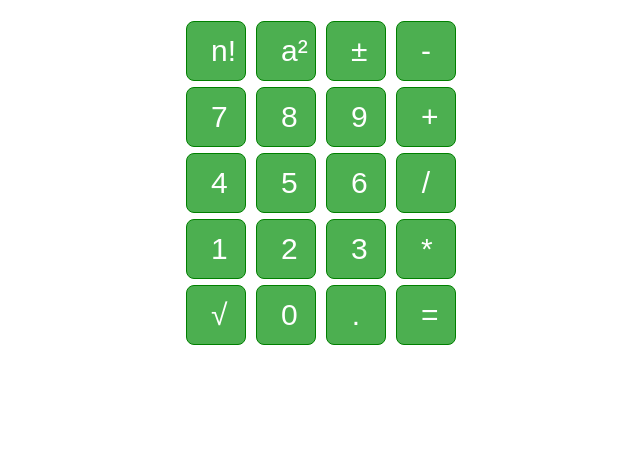
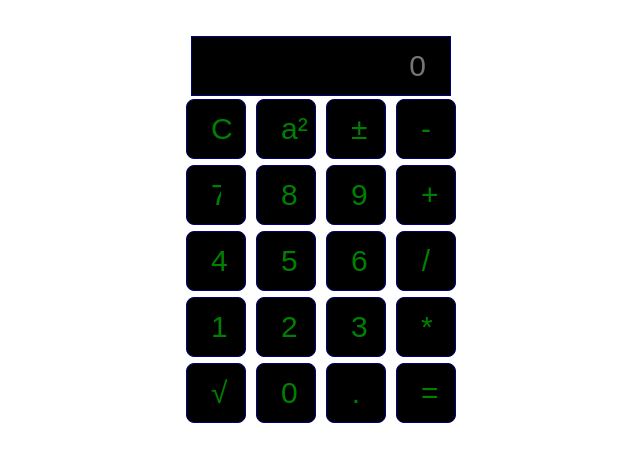
Before and after one commit to cristisorinx/JS, a plain HTML site: page calculator.html in a window 1280 px wide. Shown: the part 48-510 px from the top of the page, without its empty margins (319-959 px from the left). Drawn offline with Linux system fonts and the light colour scheme.

Commit message:
Calculator update

```diff
--- a/calculator.html
+++ b/calculator.html
@@ -1,52 +1,107 @@
 <html>
 <style type="text/css">
-	.btn-group button {
-    background-color: #4CAF50; /* Green background */
-    border: 1px solid green; /* Green border */
-    color: white; /* White text */
+	.btn-group input {
+    background-color: black;
+    border: 1px solid navy;
+    color: green; /* White text */
     padding: 10px 24px; /* Some padding */
     cursor: pointer; /* Pointer/hand icon */
     width: 5px; /* Set a width if needed */
     height: auto;
-    display: inline-block; /* Make the buttons appear below each other */
+    display: inline-block; /* Make the inputs appear below each other */
     text-align: center;
+	}
+	.display{
+		background-color: black;
+		border: 2px solid black;
+		color:green;
+		text-align: right;
 	}
 </style>
 	<head>
 	<title id="title">This is My Calculator</title>
+	<script type="text/javascript">
+		var elements =[2,4,5];
+		var i = 0;
+		var btnsub = function (){
+			document.Calculator.display.value += '-';
+		}
+
+		var btnadd = function(){
+			document.Calculator.display.value += '+';
+		}
+
+		var btndiv = function(){
+			document.Calculator.display.value += '/';
+		}
+
+		var btnmul = function(){
+			document.Calculator.display.value += '*';
+		}
+
+		var btnequal = function(){
+			document.Calculator.display.value =eval(document.Calculator.display.value);
+		}
+
+		var btnsqrt = function(){
+			var x = document.getElementById('display').value;
+			var result = Math.sqrt(x);
+			document.Calculator.display.value = result;
+		}
+	</script>
 	</head>
 
 	<body>
 	<h1 style="color: blue;text-align: center;font-size: 200%;font-family: Courier New;"><b>Calculator</b></h1>
 
-	<div class="btn-group" style="width: auto;background: FFF8DC;text-align: center">
-		<button style="width: 60px;height: 60px;font-size: 30;border-radius: 8px;margin: 3px">n!</button>
-		<button style="width: 60px;height: 60px;font-size: 30;border-radius: 8px;margin: 3px">a²</button>
-		<button style="width: 60px;height: 60px;font-size: 30;border-radius: 8px;margin: 3px">&#177</button>
-		<button style="width: 60px;height: 60px;font-size: 30;border-radius: 8px;margin: 3px">-</button>
+<!--
+<form name="d2">
+		<input type="text" name="result" value="0">
+		<input type="button" id="button2" value="2" onclick="save('button2')">
+		<input type="button" id="button2" value="2" onclick="save('button2')">
+	</form>
+-->
+
+<br>
+
+<div class="btn-group" style="width: auto;background: FFF8DC;text-align: center">
+	<form name="Calculator">
+		<input class="Display" id="display" name="display" placeholder="0" style="width: 260px;height: 60px;font-size: 30;text-align: right">
+		<br>
+		<input type="button" value="C" onclick="Calculator.display.value = ''" style="width: 60px;height: 60px;font-size: 30;border-radius: 8px;margin: 3px">
+		<input type="button" value="a²" onclick="btnsquare()" style="width: 60px;height: 60px;font-size: 30;border-radius: 8px;margin: 3px">
+		<input type="button" value="&#177" onclick="btnplusminus()" style="width: 60px;height: 60px;font-size: 30;border-radius: 8px;margin: 3px">
+		<input type="button" value="-" onclick="btnsub()" style="width: 60px;height: 60px;font-size: 30;border-radius: 8px;margin: 3px">
 		<br>
 
-		<button style="width: 60px;height: 60px;font-size: 30;border-radius: 8px;margin: 3px">7</button>
-		<button style="width: 60px;height: 60px;font-size: 30;border-radius: 8px;margin: 3px">8</button>
-		<button style="width: 60px;height: 60px;font-size: 30;border-radius: 8px;margin: 3px">9</button>
-		<button style="width: 60px;height: 60px;font-size: 30;border-radius: 8px;margin: 3px">+</button>
+		<input type="input" value="7" onclick="Calculator.display.value += '7'" style="width: 60px;height: 60px;font-size: 30;border-radius: 8px;margin: 3px">
+		<input type="button" value="8" onclick="Calculator.display.value +='8'" style="width: 60px;height: 60px;font-size: 30;border-radius: 8px;margin: 3px">
+		<input type="button" value="9" onclick="Calculator.display.value += '9'" style="width: 60px;height: 60px;font-size: 30;border-radius: 8px;margin: 3px">
+		<input type="button" value ="+" onclick="btnadd()" style="width: 60px;height: 60px;font-size: 30;border-radius: 8px;margin: 3px">
 		<br>
 
-		<button style="width: 60px;height: 60px;font-size: 30;border-radius: 8px;margin: 3px">4</button>
-		<button style="width: 60px;height: 60px;font-size: 30;border-radius: 8px;margin: 3px">5</button>
-		<button style="width: 60px;height: 60px;font-size: 30;border-radius: 8px;margin: 3px">6</button>
-		<button style="width: 60px;height: 60px;font-size: 30;border-radius: 8px;margin: 3px">/</button>
+		<input type="button" value="4 " onclick="Calculator.display.value += '4'" style="width: 60px;height: 60px;font-size: 30;border-radius: 8px;margin: 3px">
+		<input type="button" value="5" onclick="Calculator.display.value += '5'" style="width: 60px;height: 60px;font-size: 30;border-radius: 8px;margin: 3px">
+		<input type="button" value="6" onclick="Calculator.display.value += 6" style="width: 60px;height: 60px;font-size: 30;border-radius: 8px;margin: 3px">
+		<input type="button" value="/" onclick="Calculator.display.value += '/'" style="width: 60px;height: 60px;font-size: 30;border-radius: 8px;margin: 3px">
 		<br>
 
-		<button style="width: 60px;height: 60px;font-size: 30;border-radius: 8px;margin: 3px">1</button>
-		<button style="width: 60px;height: 60px;font-size: 30;border-radius: 8px;margin: 3px">2</button>
-		<button style="width: 60px;height: 60px;font-size: 30;border-radius: 8px;margin: 3px">3</button>
-		<button style="width: 60px;height: 60px;font-size: 30;border-radius: 8px;margin: 3px">*</button>
+		<input type="button" value="1" onclick="Calculator.display.value += '1'" style="width: 60px;height: 60px;font-size: 30;border-radius: 8px;margin: 3px">
+		<input type="button" value="2" onclick="Calculator.display.value += '2'" style="width: 60px;height: 60px;font-size: 30;border-radius: 8px;margin: 3px">
+		<input type="button" value="3" onclick="Calculator.display.value += '3'" style="width: 60px;height: 60px;font-size: 30;border-radius: 8px;margin: 3px">
+		<input type="button" value="*" onclick="Calculator.display.value += '*'" style="width: 60px;height: 60px;font-size: 30;border-radius: 8px;margin: 3px">
 		<br>
-		<button align="middle" style="width: 60px;height: 60px;font-size: 30;border-radius: 8px;margin: 3px;">√</button>
-		<button style="width: 60px;height: 60px;font-size: 30;border-radius: 8px;margin: 3px">0</button>
-		<button style="width: 60px;height: 60px;font-size: 30;border-radius: 8px;margin: 3px">.</button>
-		<button style="width: 60px;height: 60px;font-size: 30;border-radius: 8px;margin: 3px">=</button>
+
+		<input type="button" value="√" onclick="btnsqrt()" style="width: 60px;height: 60px;font-size: 30;border-radius: 8px;margin: 3px">
+		<input type="button" value="0" onclick="Calculator.display.value += '0'" style="width: 60px;height: 60px;font-size: 30;border-radius: 8px;margin: 3px">
+		<input type="button" value="." onclick="document.Calculator.display.value += '.'" style="width: 60px;height: 60px;font-size: 30;border-radius: 8px;margin: 3px">
+		<input type="button" value="=" onclick="btnequal()" style="width: 60px;height: 60px;font-size: 30;border-radius: 8px;margin: 3px">
+		<br>
+
+
+
+	</form>
+</div>
 
 	</body>
 
```
Also changed, not shown: css/style.css (+13 -0 lines), index.html (+3 -1 lines), javascript.js (+9 -0 lines), 1 other file.
